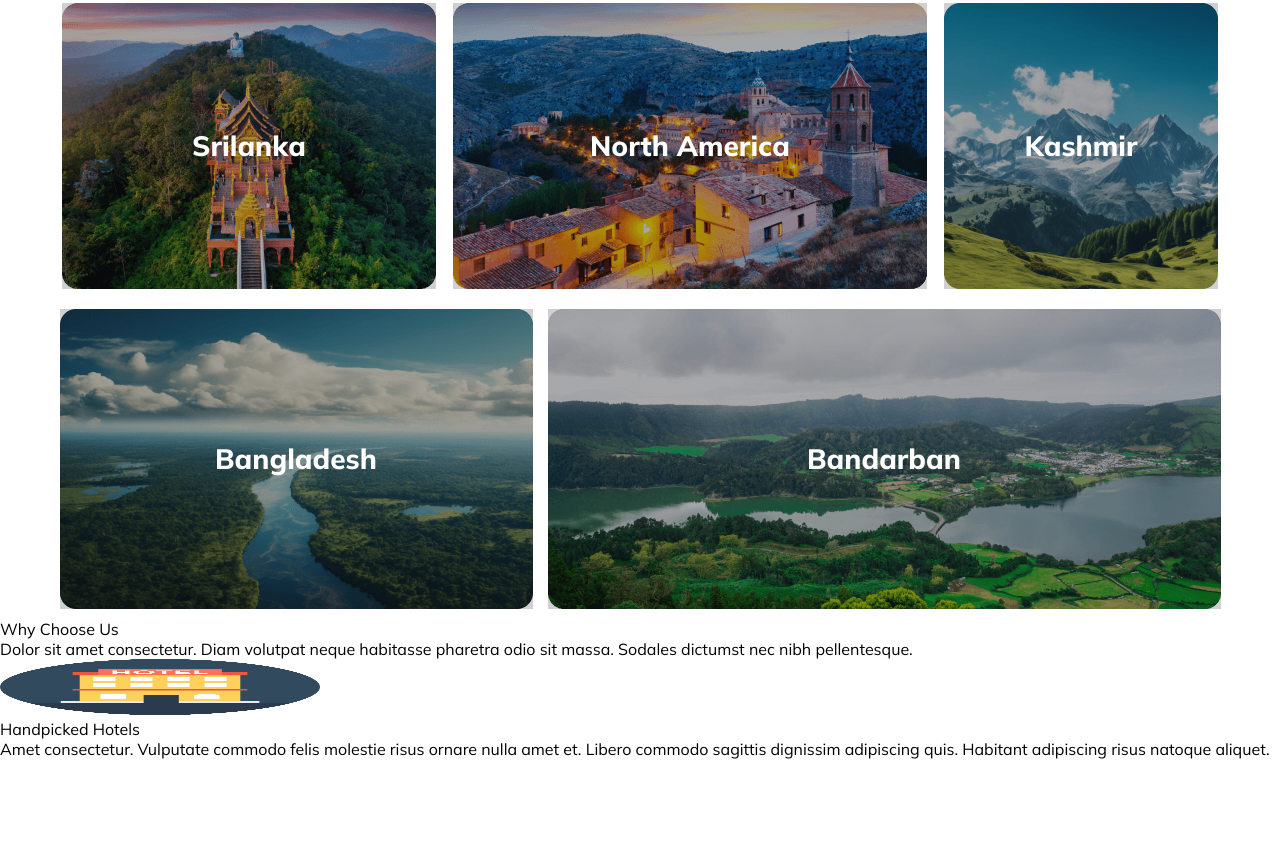
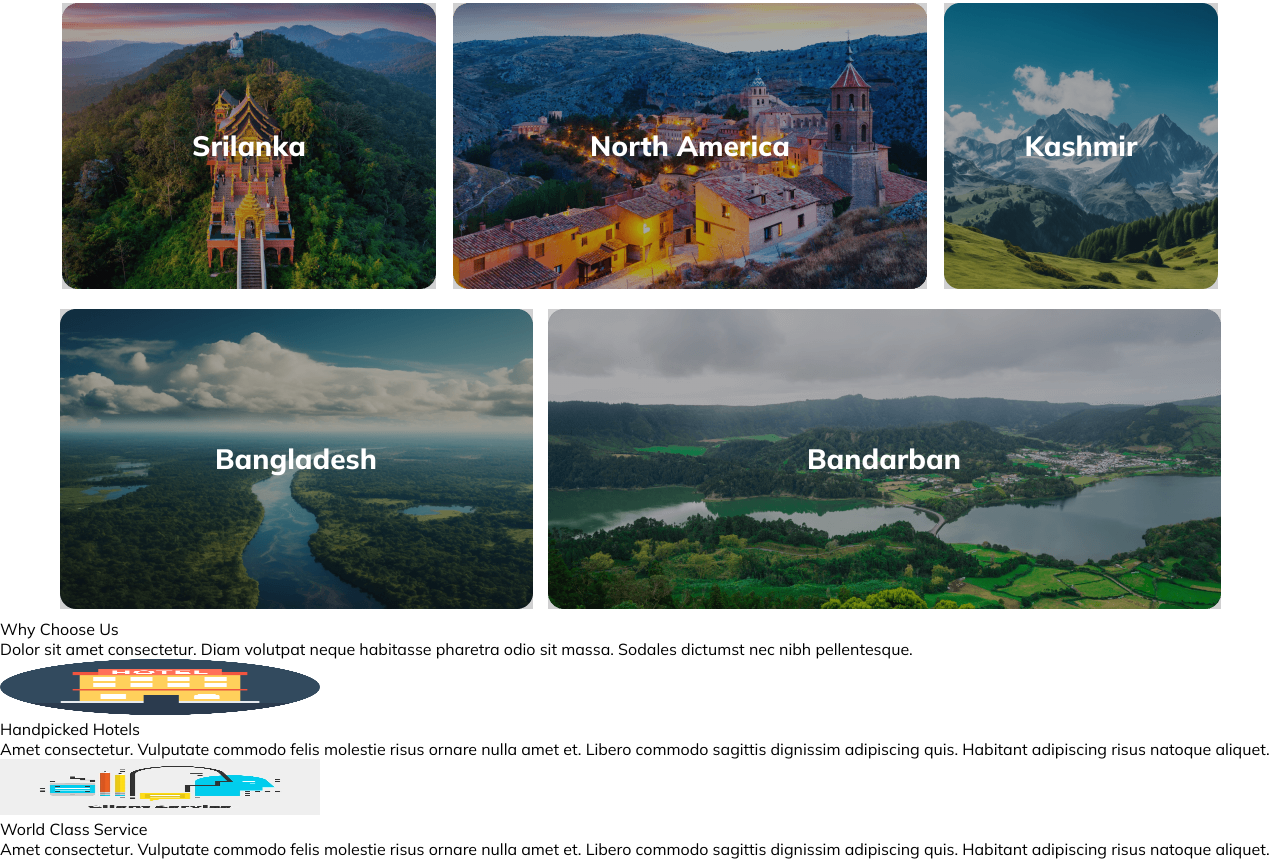
Before and after one commit to sn-sakib/assignment-2, a plain HTML site: page index.html in a window 1280 px wide. Shown: the part 1683-2542 px from the top of the page. Before the commit the page ends 2442 px from the top, so only its background shows below. Drawn offline with Linux system fonts and the light colour scheme.

Commit message:
i is imaget commit

```diff
--- a/index.html
+++ b/index.html
@@ -87,7 +87,9 @@
                         <p>Amet consectetur. Vulputate commodo felis molestie risus  ornare nulla amet et. Libero commodo sagittis dignissim adipiscing quis. Habitant adipiscing risus natoque aliquet. </p>
                     </div>
                 <div class="service">
-
+                    <img src="Images/service.jpg" alt="">
+                    <p>World Class Service</p>
+                    <p>Amet consectetur. Vulputate commodo felis molestie risus  ornare nulla amet et. Libero commodo sagittis dignissim adipiscing quis. Habitant adipiscing risus natoque aliquet. </p>
                 </div>
             </div>
                 <div class="price">
```
Also changed, not shown: Images/price.png (added).
